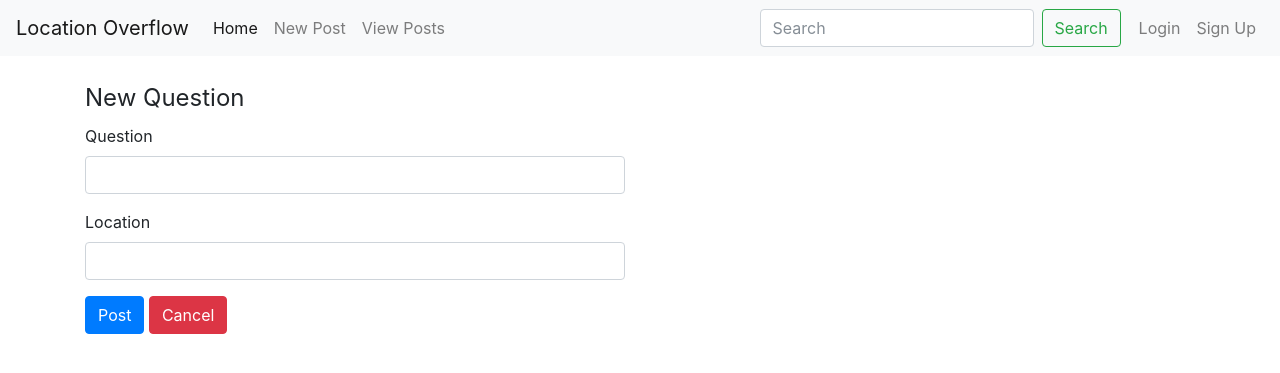
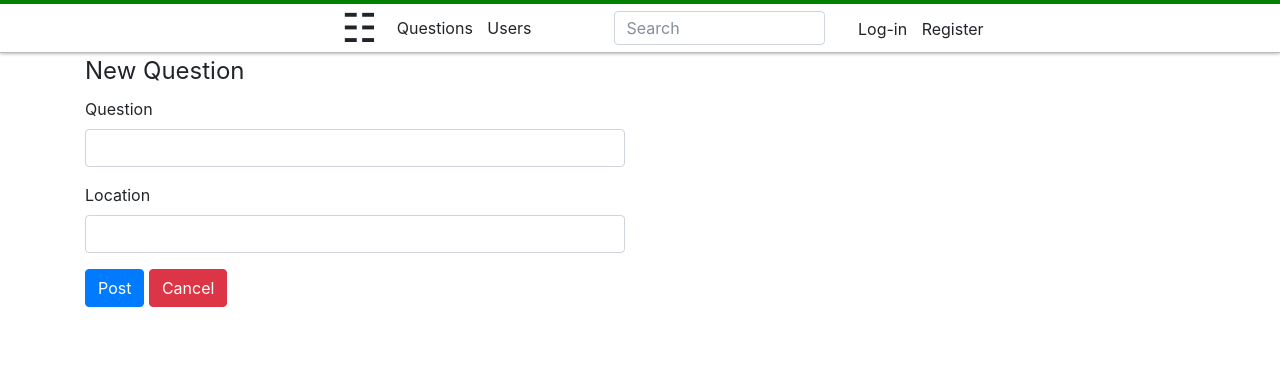
Before and after one commit to soggybag/WEB-3-Contract, a Node server app: page /posts/new in a window 1280 px wide. Shown: the top 373 px of the page. Run offline with Node 20, Linux system fonts and the light colour scheme; some libraries are stand-ins or nearby versions.

Commit message:
Basic navbar rework

```diff
--- a/controllers/posts.js
+++ b/controllers/posts.js
@@ -17,7 +17,7 @@ module.exports = (app) => {
         let bodytype = utils.checklog("loc", req.user)
         Post.find({'location': req.query.q}).populate('author').then((post) => {
             console.log(post)
-            res.render('all-posts', {post, bodytype, user: req.user})
+            res.render('home', {post, bodytype, user: req.user})
           }).catch((err) => {
             console.log(err.message)
           })
--- a/public/style.css
+++ b/public/style.css
@@ -1,16 +1,102 @@
-/* Woo */
+/* Logged in components */
 .logged-in {
-    display: none;
+    display: none !important;
 }
 
 .logged-out {
-    display: block;
+    display: inline !important;
 }
 
 .logged .logged-in {
-    display: block;
+    display: inline !important;
 }
 
 .logged .logged-out{
+    display: none !important;
+}
+
+/* Navbar */
+
+.stick-navbar{
+    position: sticky;
+    display: inline-block;
+    top: 0px;
+    border-top: 4px solid green;
+    border-bottom: 1px solid #BBB;
+    box-shadow: 0px 1px 3px #BBB;
+    width: 100%;
+}
+
+#navigation{
+    display: flex;
+    flex-direction: row;
+    align-items: center;
+    justify-content: center;
+    margin: 0px;
+}
+
+.stick-navbar *{
+    margin: 0px 5px;
+}
+
+
+.stick-navbar ul{
+    list-style: none;
+
+}
+
+.stick-navbar ul *{
+    display: inline-block;
+    vertical-align: middle;
+    height: 100%;
+
+}
+
+.stick-navbar ul li:hover{
+    background-color: #BBB;
+}
+
+
+
+/* Searches */
+.search-set{
+    white-space: nowrap;
+}
+
+#search-button{
+    float: right;
+    width: 75%;
+    margin: 0px;
+}
+
+#search-button:focus{
+    position: relative;
+    animation-name: search-stretch;
+    animation-duration: 0.5s;
+    width: 160%;
+}
+
+#search-button + button{
+    position: relative;
+    opacity: 0;
+    left: 80%;
     display: none;
+    width: 15%;
+    height: 70%;
+    border-radius: 10px;
 }
+#search-button:focus + button{
+    display: inherit;
+    opacity: 100;
+}
+
+#search-submit:active{
+    display: inherit;
+    opacity: 100;
+}
+
+
+@keyframes search-stretch {
+    from {width: 75%;}
+    to {width: 160%;}
+}
--- a/views/layouts/main.handlebars
+++ b/views/layouts/main.handlebars
@@ -7,34 +7,28 @@
 <title>Location Overflow</title>
 </head>
 <body class="{{bodytype}}">
-
-<nav class="navbar navbar-expand-lg navbar-light bg-light">
-  <a class="navbar-brand" href="/">Location Overflow</a>
-
-  <div class="collapse navbar-collapse" id="navbarSupportedContent">
-    <ul class="navbar-nav mr-auto">
-      <li class="nav-item active"><a class="nav-link" href="/">Home</a></li>
-        <li><a class="nav-link" href="/posts/new">New Post</a></li>
-        <li><a class="nav-link" href="/view-all">View Posts</a></li>
-
-
+<div class="stick-navbar">
+    <ul id="navigation">
+        <div id="page-nav">
+            <li><h1 id="logo">&#9783;</h1></li>
+            <li>Questions</li>
+            <li>Users</li>
+            <li>
+                <form class="search-set form-inline" action="/location">
+                    <input id="search-button" class="form-control mr-sm-2 searchbar" type="search"  name="q" placeholder="Search" aria-label="Search">
+                    <!-- <input type="submit">Search</input> -->
+                    <button id="search-submit" type="submit">&#128269;</button>
+                </form>
+            </li>
+        </div>
+        <div id="user-nav">
+            <li class="logged-in">{{user}}</li>
+            <li class="logged-in">Log-out</li>
+            <li class="logged-out">Log-in</li>
+            <li class="logged-out">Register</li>
+        </div>
     </ul>
-    <span class="navbar-text logged-in" style="padding:0px 10px">Logged in:<br>{{user.username}}</span>
-
-    <form class="form-inline" style="padding:0px 10px;" action="/location">
-      <input class="form-control mr-sm-2" type="search"  name="q" placeholder="Search" aria-label="Search">
-      <button class="btn btn-outline-success my-2 my-sm-0" type="submit">Search</button>
-    </form>
-
-      <ul class="navbar-nav navbar-right">
-          <li><a class="nav-link nav-link logged-out" href="/login">Login</a></li>
-          <li><a class="nav-link nav-link logged-out" href="/register">Sign Up</a></li>
-          <li><a class="nav-item nav-link logged-in" href="/logout">Log-out</a></li>
-      </ul>
-
-
-  </div>
-</nav>
+</div>
 
 <br>
 <div class="container">
```
